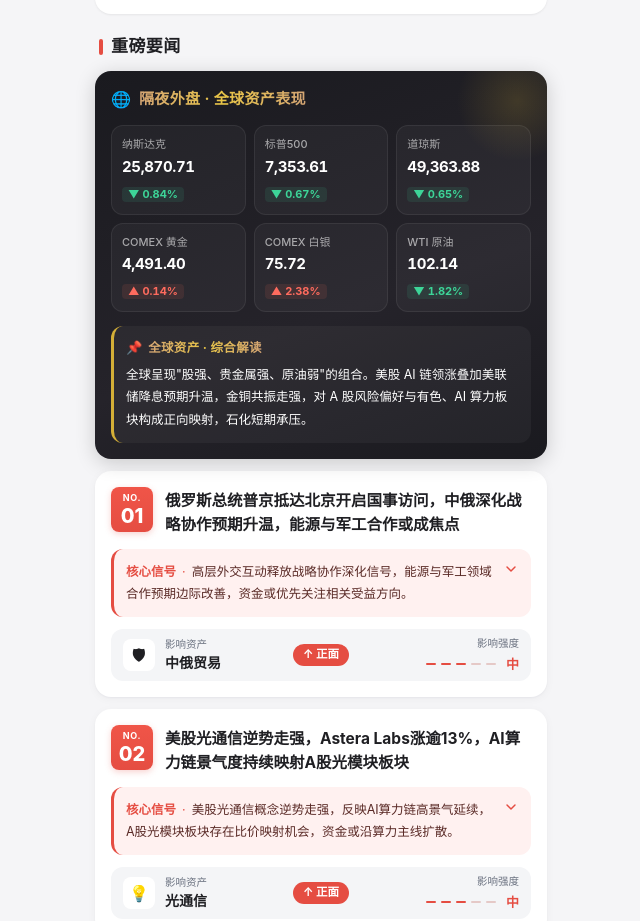
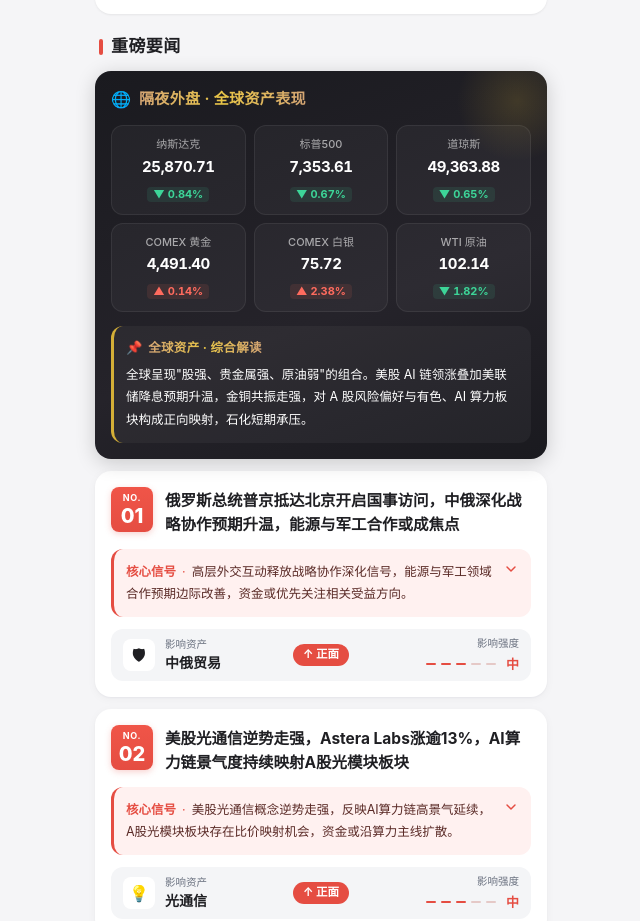
Before and after one commit to yekdhansh-png/morning-briefing, a React (Vite) app: page / in a window 1280 px wide. Shown: the part 1387-2308 px from the top of the page, without its empty margins (319-959 px from the left). Built offline with nearby package versions, Linux system fonts and the light colour scheme.

Commit message:
fix(ui): 6 格内容水平居中（flex flex-col items-center text-center）

```diff
--- a/src/components/GlobalMarketCard.tsx
+++ b/src/components/GlobalMarketCard.tsx
@@ -47,14 +47,14 @@ export default function GlobalMarketCard() {
           return (
             <div
               key={g.name}
-              className="rounded-xl px-2.5 py-2.5"
+              className="rounded-xl px-2.5 py-2.5 flex flex-col items-center text-center"
               style={{
                 background: 'rgba(255,255,255,0.04)',
                 border: '1px solid rgba(255,255,255,0.07)',
               }}
             >
               {/* 标的名 */}
-              <div className="text-[11px] text-white/60 font-medium mb-1.5 truncate">
+              <div className="text-[11px] text-white/60 font-medium mb-1.5 truncate max-w-full">
                 {g.name}
               </div>
               {/* 数值 */}
```
